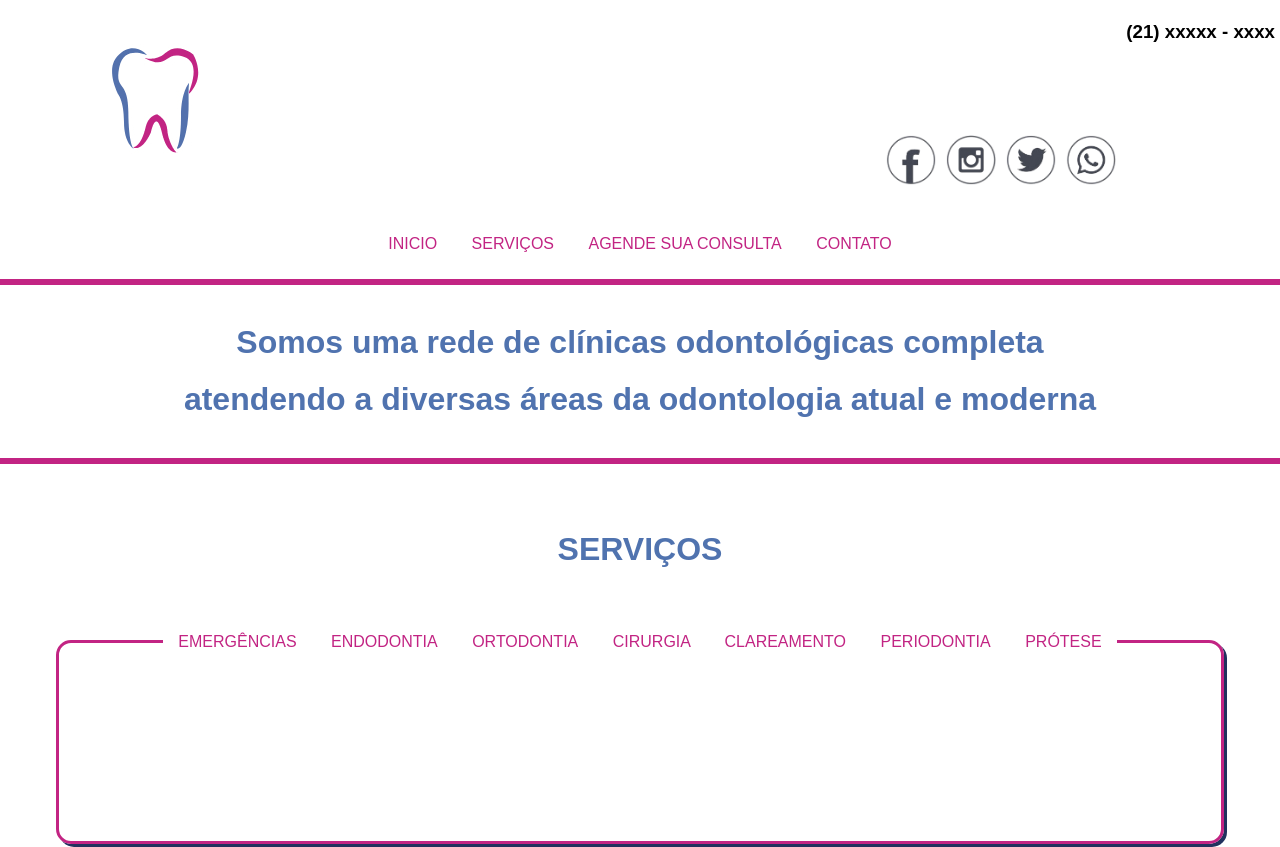
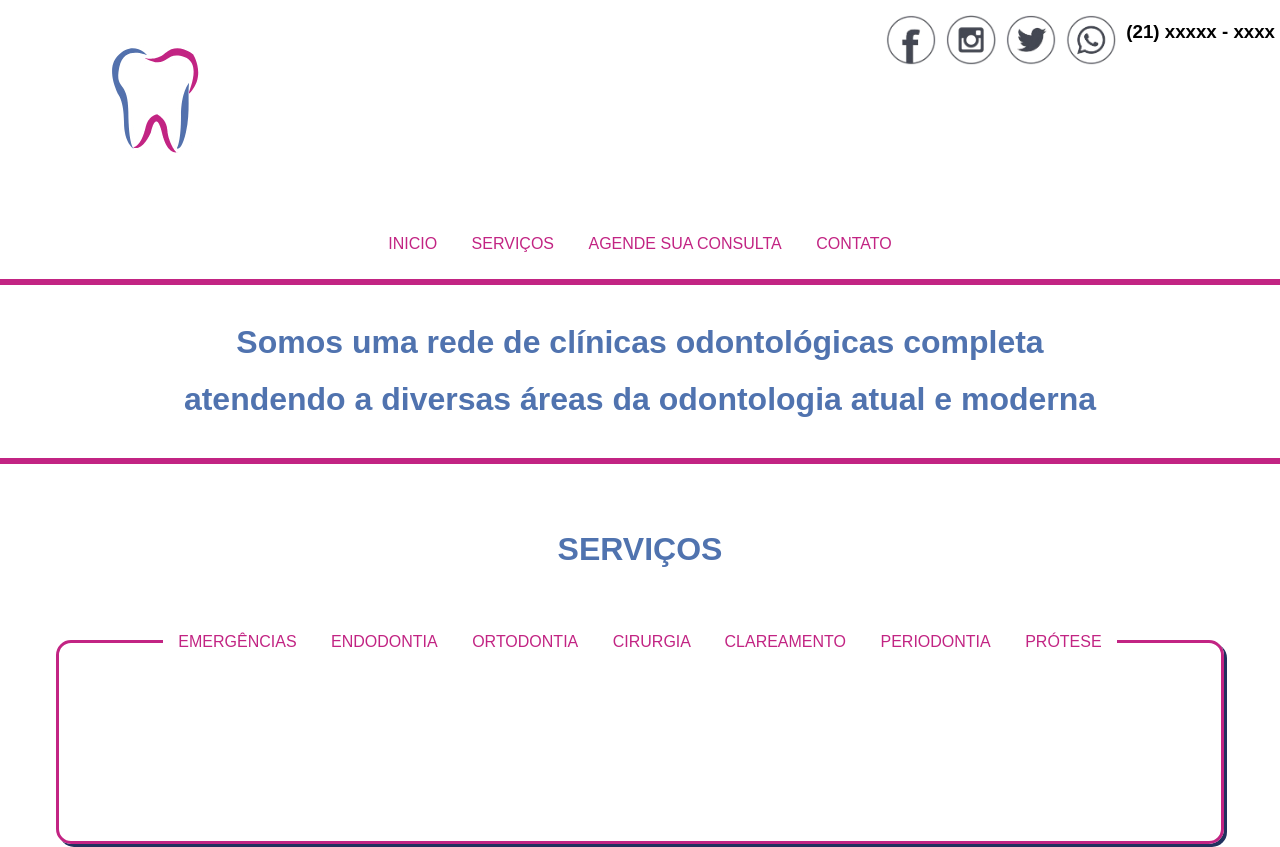
Before and after one commit to Matspx/RedeOdontologia, a plain HTML site: page index.html in a window 1280 px wide. Shown: the top 847 px of the page. Drawn offline with nearby package versions, Linux system fonts and the light colour scheme.

Commit message:
Update estilo.css

```diff
--- a/estilo.css
+++ b/estilo.css
@@ -120,7 +120,6 @@ footer{
 		max-width: 50px;
 		max-height: 50px;
 		padding: 5px;
-		margin-top: 120px;
 	}
 	.rede_social h3{
 		padding: 5px;
```
